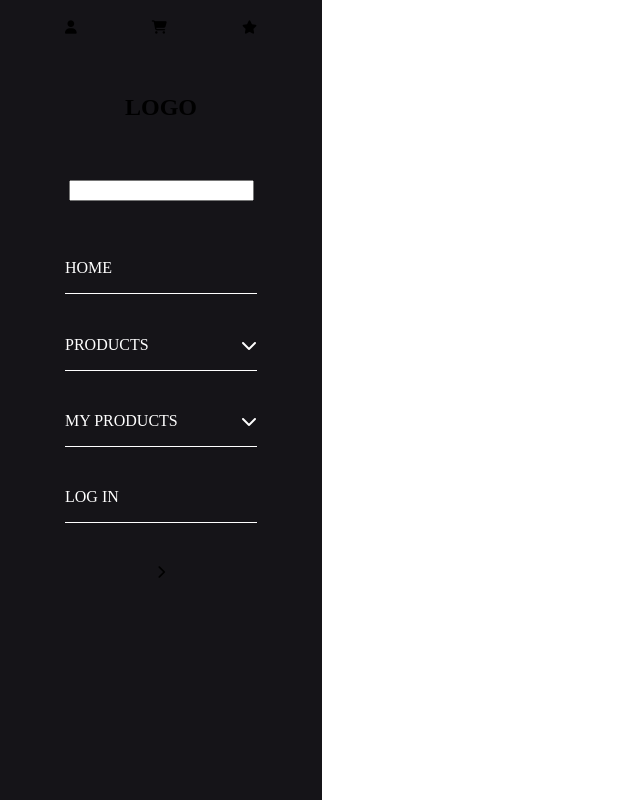
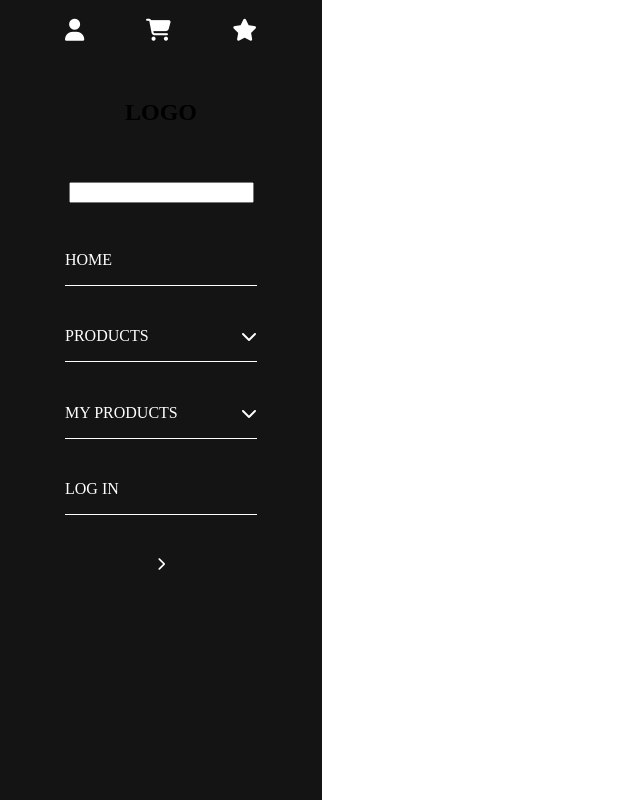
Before and after one commit to andre831/devnology, a Vue app: page / in a window 1280 px wide. Shown: the whole page, without its empty margins (0-640 px from the left). Built offline with nearby package versions, Linux system fonts and the light colour scheme.

Commit message:
feat: change styles for side menu

```diff
--- a/src/components/layout/SideMenu.vue
+++ b/src/components/layout/SideMenu.vue
@@ -33,9 +33,11 @@
           </ul>
         </section>
 
-        <button @click="showSideMenu = !showSideMenu">
-          <i class="fa-solid fa-chevron-right"></i>
-        </button>
+        <section class="side-menu__body--back">
+          <button @click="showSideMenu = !showSideMenu">
+            <i class="fa-solid fa-chevron-right"></i>
+          </button>
+        </section>
       </div>
     </div>
   </div>
@@ -51,7 +53,7 @@
   top: 0;
   left: 0;
   padding: 0 65px;
-  background-color: #151418;
+  background-color: $sooty;
   transition: 1s;
   overflow-y: auto;
 
@@ -71,6 +73,12 @@
         width: 100%;
         display: flex;
         justify-content: space-between;
+        align-items: center;
+
+        button {
+          color: $white;
+          font-size: 22px;
+        }
       }
     }
 
@@ -114,10 +122,23 @@
             height: 50px;
             display: flex;
             align-items: center;
-            color: #fff;
+            color: $white;
             justify-content: space-between;
-            border-bottom: 1px solid #fff;
+            border-bottom: 1px solid $white;
             text-transform: uppercase;
+          }
+        }
+      }
+
+      &--back {
+        display: flex;
+        justify-content: center;
+
+        button {
+          padding: 10px 30px;
+
+          i {
+            color: $white;
           }
         }
       }
```
